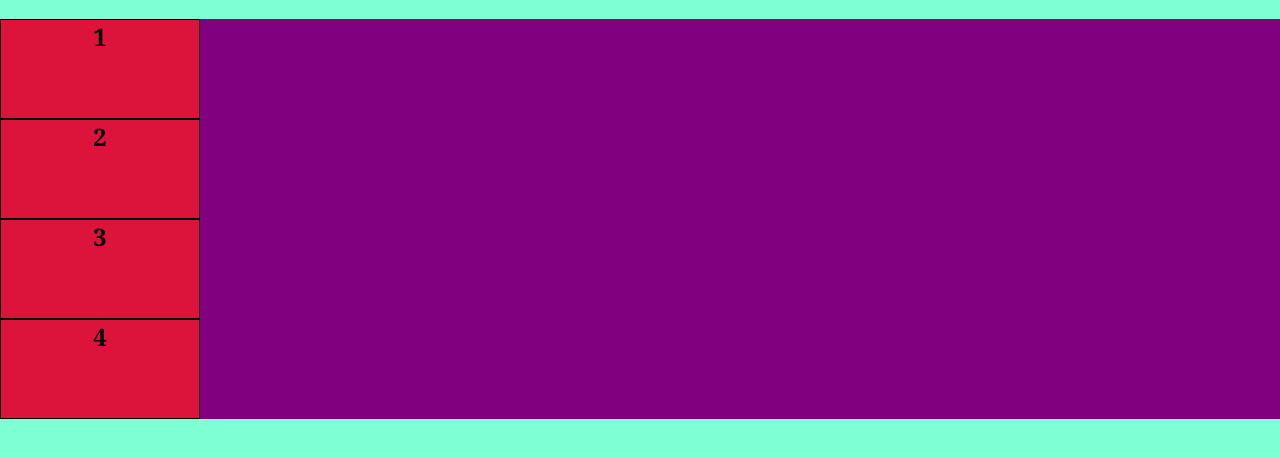
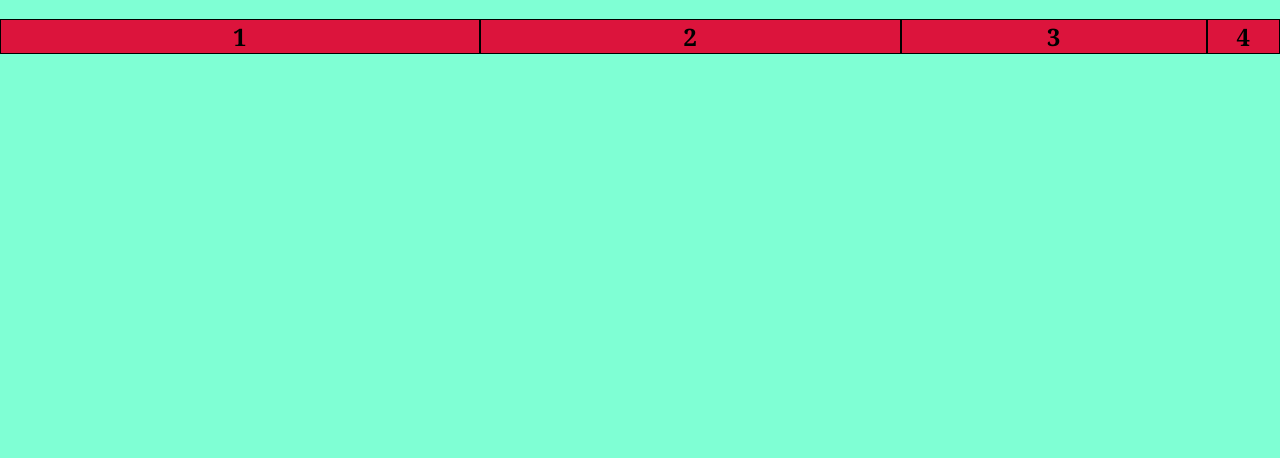
Before and after one commit to Karen10Ruiz/FlexBox, a plain HTML site: page index.html in a window 1280 px wide. Shown: the part 68-526 px from the top of the page. Drawn offline with Linux system fonts and the light colour scheme.

Commit message:
aprendimos flex-grow. Factor de crecimiento

```diff
--- a/index.html
+++ b/index.html
@@ -12,9 +12,9 @@
   <p>Vamos a aprender a usar Flexbox</p>
   <br>
   <div class="container">
-    <div class="item">1</div>
-    <div class="item">2</div>
-    <div class="item">3</div>
+    <div class="item salsa">1</div>
+    <div class="item pinguino">2</div>
+    <div class="item chicharrón">3</div>
     <div class="item">4</div>
   </div>
 
--- a/style.css
+++ b/style.css
@@ -12,29 +12,41 @@ body {
 .container {
   background-color:purple;
   display: flex;
-  flex-direction:row ; /*Valor por default*/
-  flex-direction:column /*Cambia dirección el eje principal*/
+
 }
 
   /*Propiedades de FlexBox para los Items
 
-  + Flex-basis ->  Tamaño del main-size del elemento. Es como un "width" -> Ancho base del elemento
+  + Flex-grow -> Ésta propiedad ajusta el fctor de crecimiento de los elementos en función del espacio disponible.
 
-  Cuando Flex-direction tiene el valor row / row reverse -> Flex-basis = ancho
-  Cuando Flex-direction: column / colum reverse -> flex-basis = alto
+  El valor por default es "auto".
 
-  Flex-basis es relativa al espacio de disponible del contenedor. Si no hay espacio suficiwnte los elementos no crecerán más.
+  +Esta propiedad recibe valores númericos. El número que coloquemos es el factor de crecimiento.
 
-  Si tengo Flex-basis declarado el Width y el height NO funciona, de acuerdo al contexto de direción de eje principal.
   */
 
 .item {
-  flex-basis: 100px;
-  height: 500px;
-  width: 200px;
+  flex-grow: auto; /*Default*/
+  flex-grow: 1; /*Va a hacer que todos los items crezcan con el mismo factor */
   background-color: crimson;
   text-align: center;
   font-size: 24px;
   font-weight: bold;
   border: 1px solid black;
 }
+
+.chicharrón
+
+{
+  flex-grow: 5;
+}
+
+.salsa
+
+{
+  flex-grow: 8;
+}
+
+.pinguino {
+  flex-grow: 7;
+}
```
